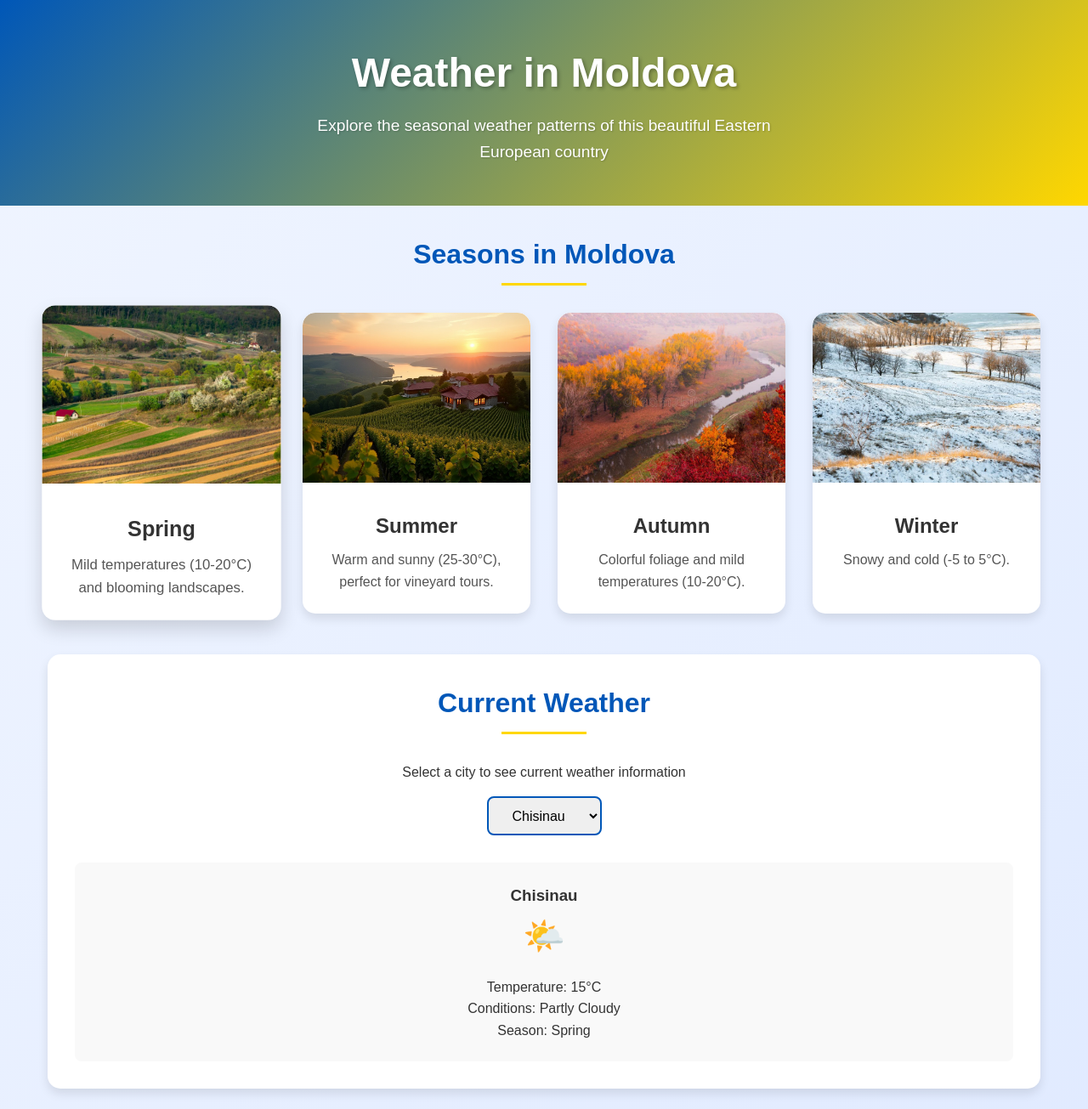
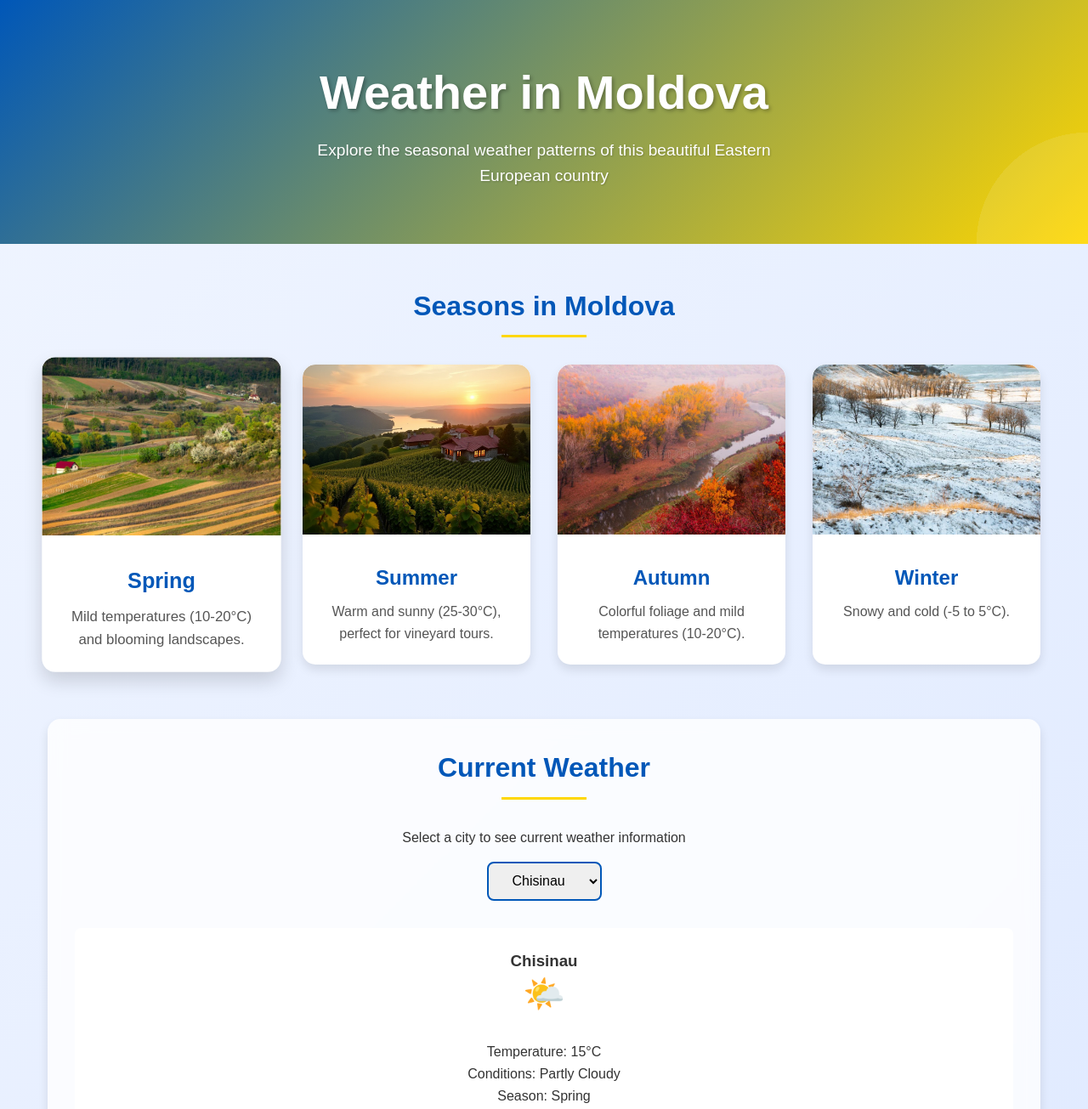
Before and after one commit to VieruSeva/Lucrare_echipa, a plain HTML site: page index.html in a window 1280 px wide. Shown: the top 1305 px of the page at 85% size. Drawn offline with Linux system fonts and the light colour scheme.

Commit message:
Add files via upload

```diff
--- a/script.js
+++ b/script.js
@@ -1,4 +1,4 @@
-
+// Weather data simulation for Moldova cities
 const weatherData = {
   chisinau: {
     spring: { temp: '15°C', conditions: 'Partly Cloudy', icon: '🌤️' },
@@ -26,7 +26,7 @@ const weatherData = {
   }
 };
 
-
+// Get current season
 function getCurrentSeason() {
   const month = new Date().getMonth();
   if (month >= 2 && month <= 4) return 'spring';
@@ -35,20 +35,20 @@ function getCurrentSeason() {
   return 'winter';
 }
 
-
+// Handle city selection
 document.addEventListener('DOMContentLoaded', function () {
   const citySelect = document.getElementById('city-select');
   const weatherResult = document.getElementById('weather-result');
   const currentSeason = getCurrentSeason();
 
-
+  // Highlight the current season
   const currentSeasonCard = document.getElementById(currentSeason);
   if (currentSeasonCard) {
     currentSeasonCard.style.transform = 'scale(1.05)';
     currentSeasonCard.style.boxShadow = '0 10px 20px rgba(0, 0, 0, 0.15)';
   }
 
-
+  // Display weather on city selection
   citySelect.addEventListener('change', function () {
     const selectedCity = this.value;
     const cityWeather = weatherData[selectedCity][currentSeason];
@@ -64,18 +64,22 @@ document.addEventListener('DOMContentLoaded', function () {
     `;
   });
 
-
+  // Initialize with default city
   citySelect.value = 'chisinau';
   const event = new Event('change');
   citySelect.dispatchEvent(event);
 
-
+  // Add hover animation to season cards
   const seasonCards = document.querySelectorAll('.season-card');
   seasonCards.forEach(card => {
     card.addEventListener('mouseover', function () {
       if (this.id !== currentSeason) {
         this.style.transform = 'translateY(-10px)';
         this.style.boxShadow = '0 10px 20px rgba(0, 0, 0, 0.15)';
+      } else {
+        // Special hover effect for the current season card
+        this.style.transform = 'scale(1.1)';
+        this.style.boxShadow = '0 12px 24px rgba(0, 0, 0, 0.2)';
       }
     });
 
@@ -83,6 +87,10 @@ document.addEventListener('DOMContentLoaded', function () {
       if (this.id !== currentSeason) {
         this.style.transform = 'translateY(0)';
         this.style.boxShadow = '0 6px 12px rgba(0, 0, 0, 0.1)';
+      } else {
+        // Reset the current season card to its original scale
+        this.style.transform = 'scale(1.05)';
+        this.style.boxShadow = '0 10px 20px rgba(0, 0, 0, 0.15)';
       }
     });
   });
--- a/styles.css
+++ b/styles.css
@@ -1,4 +1,4 @@
-
+/* General Styles */
 * {
   margin: 0;
   padding: 0;
@@ -10,16 +10,35 @@ body {
   background: linear-gradient(135deg, #f0f5ff 0%, #e0eaff 100%);
   color: #333;
   line-height: 1.6;
+  overflow-x: hidden;
 }
 
-
+/* Header Styles */
 header {
   background: linear-gradient(135deg, #0057b8 0%, #ffd700 100%);
   color: white;
   text-align: center;
-  padding: 3rem 1rem;
+  padding: 4rem 1rem;
   position: relative;
   overflow: hidden;
+}
+
+header::before {
+  content: '';
+  position: absolute;
+  top: 0;
+  left: 0;
+  width: 200%;
+  height: 200%;
+  background: radial-gradient(circle, rgba(255, 255, 255, 0.1) 10%, transparent 10.01%);
+  animation: rotate 10s linear infinite;
+  transform-origin: 50% 50%;
+}
+
+@keyframes rotate {
+  100% {
+    transform: rotate(360deg);
+  }
 }
 
 .header-content {
@@ -30,7 +49,7 @@ header {
 }
 
 header h1 {
-  font-size: 3rem;
+  font-size: 3.5rem;
   font-weight: 700;
   margin-bottom: 0.5rem;
   text-shadow: 2px 2px 4px rgba(0, 0, 0, 0.3);
@@ -43,15 +62,15 @@ header p {
   text-shadow: 1px 1px 2px rgba(0, 0, 0, 0.2);
 }
 
-
+/* Main Content */
 main {
   max-width: 1200px;
   margin: 0 auto;
-  padding: 2rem 1rem;
+  padding: 3rem 1rem;
 }
 
 section {
-  margin-bottom: 3rem;
+  margin-bottom: 4rem;
 }
 
 h2 {
@@ -70,9 +89,19 @@ h2::after {
   height: 3px;
   background: #ffd700;
   margin: 0.5rem auto;
+  animation: slide-in 1s ease-in-out forwards;
 }
 
+@keyframes slide-in {
+  from {
+    width: 0;
+  }
+  to {
+    width: 100px;
+  }
+}
 
+/* Seasons Section */
 .season-grid {
   display: grid;
   grid-template-columns: repeat(auto-fit, minmax(250px, 1fr));
@@ -85,6 +114,7 @@ h2::after {
   overflow: hidden;
   box-shadow: 0 6px 12px rgba(0, 0, 0, 0.1);
   transition: transform 0.3s ease, box-shadow 0.3s ease;
+  position: relative;
 }
 
 .season-card:hover {
@@ -98,17 +128,33 @@ h2::after {
   object-fit: cover;
   border-top-left-radius: 15px;
   border-top-right-radius: 15px;
+  position: relative;
+  overflow: hidden;
+}
+
+.season-image::before {
+  content: '';
+  position: absolute;
+  top: 0;
+  left: 0;
+  width: 100%;
+  height: 100%;
+  background: linear-gradient(rgba(0, 0, 0, 0), rgba(0, 0, 0, 0.5));
+  z-index: 1;
 }
 
 .season-info {
   padding: 1.5rem;
   text-align: center;
+  position: relative;
+  z-index: 2;
 }
 
 .season-info h3 {
   font-size: 1.5rem;
   font-weight: 600;
   margin-bottom: 0.5rem;
+  color: #0057b8;
 }
 
 .season-info p {
@@ -116,9 +162,10 @@ h2::after {
   color: #555;
 }
 
-
+/* Weather Info Section */
 .weather-info {
-  background-color: white;
+  background: rgba(255, 255, 255, 0.8);
+  backdrop-filter: blur(10px);
   padding: 2rem;
   border-radius: 15px;
   box-shadow: 0 6px 12px rgba(0, 0, 0, 0.1);
@@ -132,18 +179,20 @@ h2::after {
   border-radius: 8px;
   font-size: 1rem;
   cursor: pointer;
-  transition: border-color 0.3s ease;
+  transition: border-color 0.3s ease, transform 0.3s ease;
 }
 
 #city-select:hover {
   border-color: #ffd700;
+  transform: scale(1.05);
 }
 
 #weather-result {
   margin-top: 1rem;
   padding: 1.5rem;
   border-radius: 8px;
-  background-color: #f9f9f9;
+  background: rgba(255, 255, 255, 0.9);
+  backdrop-filter: blur(10px);
   min-height: 100px;
   transition: background-color 0.3s ease;
 }
@@ -155,9 +204,19 @@ h2::after {
 .weather-icon {
   font-size: 2.5rem;
   margin-bottom: 1rem;
+  animation: float 3s ease-in-out infinite;
 }
 
+@keyframes float {
+  0%, 100% {
+    transform: translateY(0);
+  }
+  50% {
+    transform: translateY(-10px);
+  }
+}
 
+/* Footer Styles */
 footer {
   text-align: center;
   padding: 1.5rem;
@@ -170,7 +229,7 @@ footer p {
   font-size: 0.9rem;
 }
 
-
+/* Responsive Design */
 @media (max-width: 768px) {
   header h1 {
     font-size: 2rem;
```
